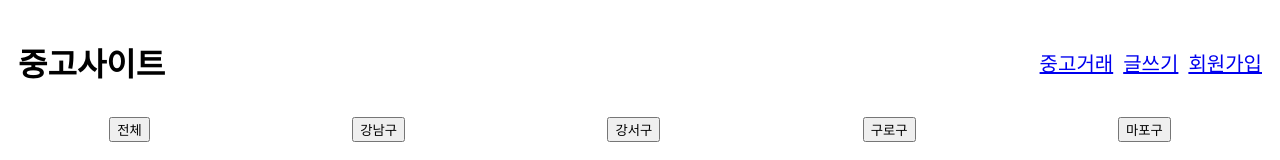
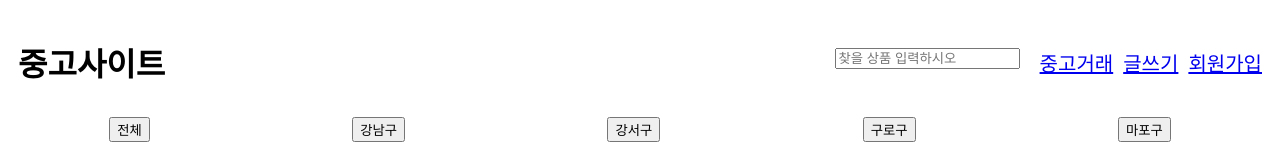
Before and after one commit to owen970517/owen_market, a React (Create React App) app: page / in a window 1280 px wide. Shown: the top 160 px of the page. Built offline with nearby package versions, Linux system fonts and the light colour scheme; no server answers; the database is empty.

Commit message:
create Search bar

```diff
--- a/src/App.js
+++ b/src/App.js
@@ -1,7 +1,6 @@
-import styled from "styled-components";
 import Header from "./Components/Header";
 import Pages from './Components/Pages';
-import { BrowserRouter, useNavigate } from "react-router-dom";
+import { BrowserRouter} from "react-router-dom";
 import Home from "./Components/Home";
 import { useEffect, useState } from "react";
 import { auth } from "./firebase";
@@ -9,9 +8,6 @@ import { auth } from "./firebase";
 function App() {
   const [isLogin , setIsLogin] = useState(false);
   const [userObj , setUserObj] = useState('');
-  const itemlength = (x) => {
-    return x;
-  }
   useEffect(() => {
     auth.onAuthStateChanged((user) => {
       if(user) {
@@ -30,8 +26,8 @@ function App() {
   return (
     <>
     <BrowserRouter>
-      <Header userObj={userObj} isLogin={isLogin} len={itemlength}></Header>
-      <Pages userObj={userObj} isLogin={isLogin} len={itemlength}/>
+      <Header userObj={userObj} isLogin={isLogin}></Header>
+      <Pages userObj={userObj} isLogin={isLogin}/>
     </BrowserRouter>
     </>
   );
--- a/src/Components/Cart.jsx
+++ b/src/Components/Cart.jsx
@@ -1,7 +1,7 @@
 import React, { useEffect ,useState} from 'react'
 import { db } from '../firebase';
 import styled from 'styled-components';
-const Cart = ({len}) => {
+const Cart = () => {
   const [data,setData] = useState([]);
   let sum=0;
   useEffect(()=> {
@@ -12,7 +12,6 @@ const Cart = ({len}) => {
         })));
     })
   },[])
-  len(data.length);
   for(let i =0; i<data.length; i++) {
     sum += parseInt(data[i].가격)
   }
--- a/src/Components/Header.jsx
+++ b/src/Components/Header.jsx
@@ -1,17 +1,25 @@
 import { Link, useNavigate } from "react-router-dom"
 import styled from "styled-components"
 import { auth } from "../firebase";
+import { useForm } from "react-hook-form";
 
 function Header({isLogin , userObj}) {
+  const {register , handleSubmit} = useForm();
   const nav = useNavigate();
   const onLogOut = () => {
     auth.signOut();
     nav('/');
   }
+  const onSearch = (e) => {
+    nav('/search/' + e.search);
+  }
     return (
       <Nav>
         <h1>중고사이트</h1>
         <UL>
+          <form onSubmit={handleSubmit(onSearch)}>
+            <input {...register("search" , {required : true})} placeholder='찾을 상품 입력하시오'></input>
+          </form>
           <LI>{isLogin ? <Link to='/profile'>{userObj.displayName}</Link> : ""}</LI>
           <LI><Link to='/'>중고거래</Link></LI>
           <LI><Link to='/write'>글쓰기</Link></LI>
--- a/src/Components/Home.jsx
+++ b/src/Components/Home.jsx
@@ -22,7 +22,7 @@ function Home({userObj}) {
           ...doc.data()
       })));
   })
-  },[db]);
+  },[]);
   console.log(filtered);
   return (
     <div>
--- a/src/Components/Pages.jsx
+++ b/src/Components/Pages.jsx
@@ -6,10 +6,11 @@ import Detail from "./Detail"
 import Home from './Home'
 import Modify from "./Modify"
 import Profile from "./Profile"
+import Search from "./Search"
 import Sign from "./Sign"
 import Write from "./Write"
 
-function Pages({userObj , isLogin , len}) {
+function Pages({userObj , isLogin , prop }) {
     return (
         <div>
             <Routes>
@@ -20,7 +21,8 @@ function Pages({userObj , isLogin , len}) {
                 <Route path='/login' element={<Sign/>}></Route>
                 <Route path='/chat' element={<Chat userObj={userObj}/>}></Route>
                 <Route path='/modify/:uid' element={<Modify/>}></Route>
-                <Route path='/cart' element={<Cart len={len}/>}/>
+                <Route path='/cart' element={<Cart/>}/>
+                <Route path='/search/:input' element={<Search />}/>
             </Routes>
         </div>
     )
--- /dev/null
+++ b/src/Components/Search.jsx
@@ -0,0 +1,23 @@
+import React, { useState } from 'react'
+import { useEffect } from 'react';
+import { useParams } from 'react-router-dom'
+import { db } from '../firebase';
+
+const Search = () => {
+  const [data,setData] = useState([]);
+  const params = useParams();
+  console.log(params.input);
+  useEffect(() => {
+    db.collection('Product').where('상태' , '==' , '판매중').get().then((result) => {
+        setData(result.docs.map((doc) =>({
+            ...doc.data()
+        })));
+    })
+  },[])
+  console.log(data.filter((item) => item.상품명.includes(params.input)));
+  return (
+    <div>Search</div>
+  )
+}
+
+export default Search
--- a/src/Components/Sign.jsx
+++ b/src/Components/Sign.jsx
@@ -9,8 +9,6 @@ function Sign() {
     const [login , setLogin] = useState(false);
     const nav = useNavigate();
     const onSubmit = (props) => {
-        console.log(props.mail);
-        console.log(props.password);
         auth.createUserWithEmailAndPassword(props.mail,props.password).then((result) => {
             db.collection('user').doc(result.user.uid).set({
                 name : props.name,
--- a/src/Components/Write.jsx
+++ b/src/Components/Write.jsx
@@ -2,11 +2,11 @@ import { useForm } from "react-hook-form";
 import {db , storage} from '../firebase';
 import styled from "styled-components";
 import { useNavigate } from "react-router-dom";
-import { useRef, useState } from "react";
+import {  useState } from "react";
 import { useEffect } from "react";
 
 function Write({userObj , isLogin}) {
-    const {register , handleSubmit , watch , getValues} = useForm();
+    const {register , handleSubmit , watch } = useForm();
     const [imgPreview , setImgPreview] = useState('');
     const imgSrc = watch('image');
 
```
Also changed, not shown: 1 other file (tests, documents, lock files or other folders).
